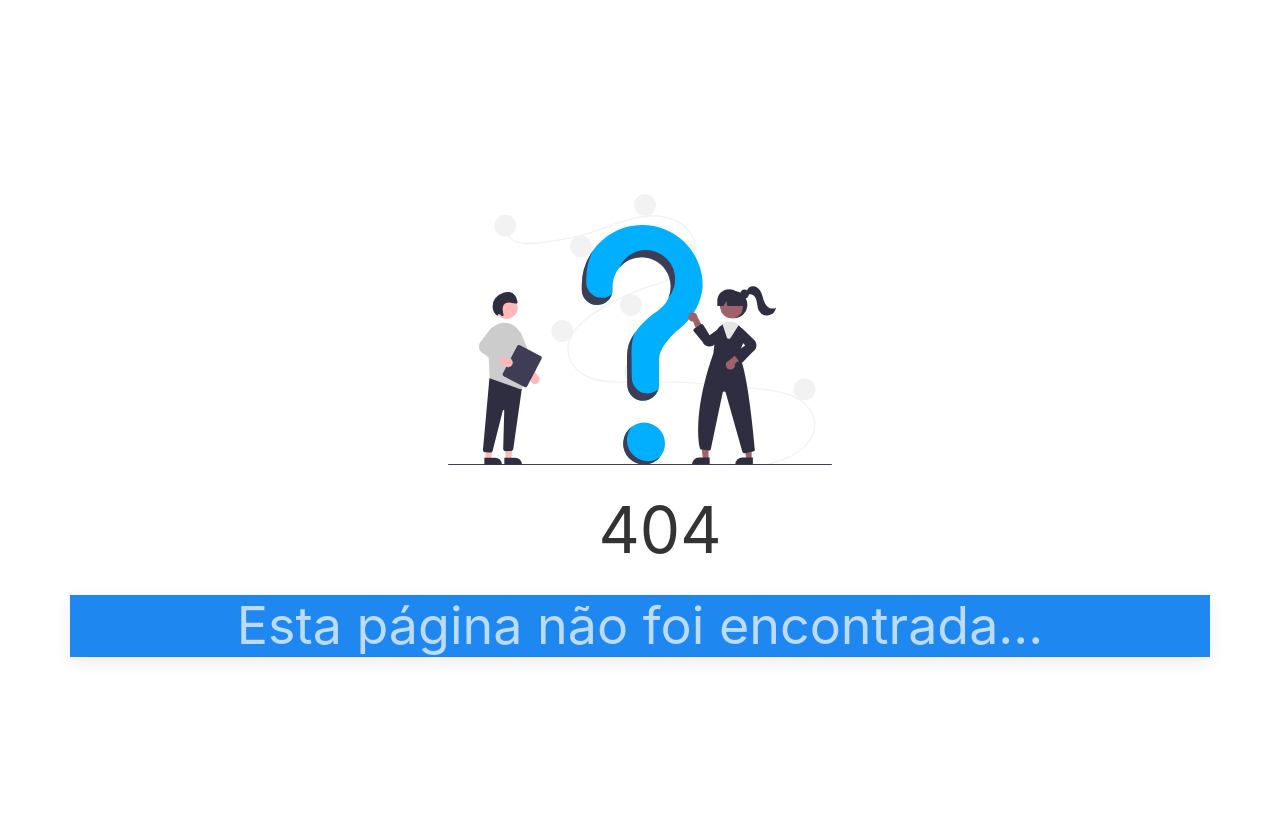
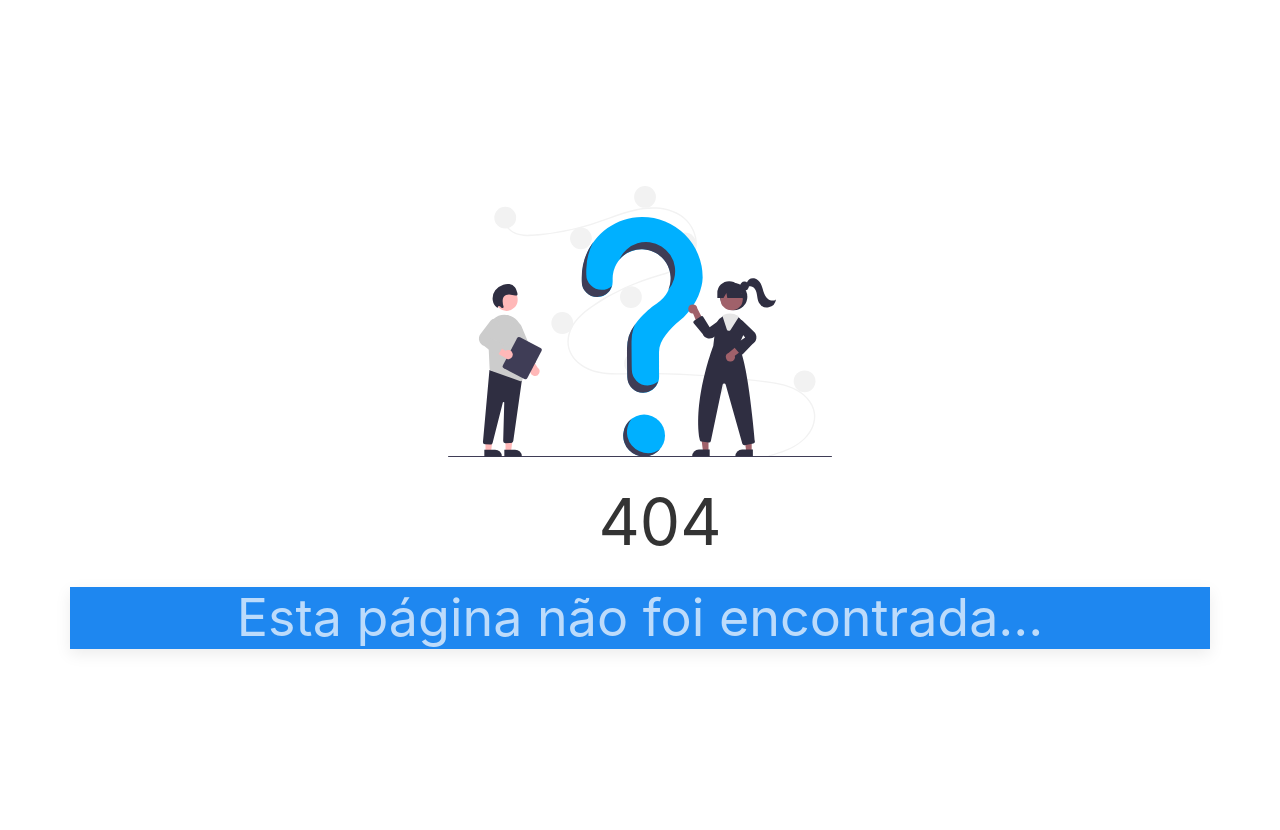
Before and after one commit to maiconandsilva-archive/dvd-store-website, a Python web app: template templates/http_errors/404.jinja in a window 1280 px wide. After the commit the page ends 651 px from the top, so only its background shows below. Run offline with Jinja, Linux system fonts and the light colour scheme; the template is opened without the code that fills it, so the values that code supplies are empty; some libraries are stand-ins or nearby versions.

Commit message:
:lipstick: Correções de bugs de estilo

```diff
--- a/static/global.css
+++ b/static/global.css
@@ -1,14 +1,55 @@
-html, body {
-    margin: 0;
-    padding: 0;
-    box-sizing: border-box;
-    width: 100%;
-    height: 100%;
-    max-width: 100%;
-    max-height: 100%;
+/* http://meyerweb.com/eric/tools/css/reset/
+   v2.0 | 20110126
+   License: none (public domain)
+*/
+
+html, body, div, span, applet, object, iframe,
+h1, h2, h3, h4, h5, h6, p, blockquote, pre,
+a, abbr, acronym, address, big, cite, code,
+del, dfn, em, img, ins, kbd, q, s, samp,
+small, strike, strong, sub, sup, tt, var,
+b, u, i, center,
+dl, dt, dd, ol, ul, li,
+fieldset, form, label, legend,
+table, caption, tbody, tfoot, thead, tr, th, td,
+article, aside, canvas, details, embed,
+figure, figcaption, footer, header, hgroup,
+menu, nav, output, ruby, section, summary,
+time, mark, audio, video {
+	margin: 0;
+	padding: 0;
+	border: 0;
+	font-size: 100%;
+	font: inherit;
+}
+/* HTML5 display-role reset for older browsers */
+article, aside, details, figcaption, figure,
+footer, header, hgroup, menu, nav, section {
+	display: block;
+}
+body {
+	line-height: 1;
+}
+ol, ul {
+	list-style: none;
+}
+blockquote, q {
+	quotes: none;
+}
+blockquote:before, blockquote:after,
+q:before, q:after {
+	content: '';
+	content: none;
+}
+table {
+	border-collapse: collapse;
+	border-spacing: 0;
 }
 
-form {
-    max-height: 80%;
-    overflow-y: auto !important;
+form, .form {
+    overflow: hidden !important;
 }
+
+.hidden {
+	display: none;
+}
```
